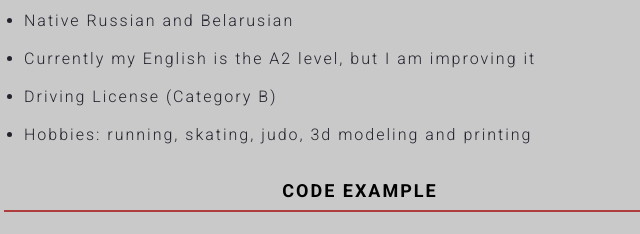
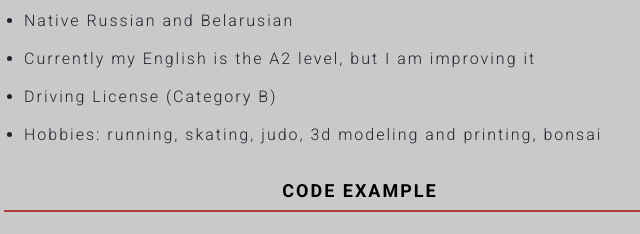
Before and after one commit to du-dim/rsschool-cv, a plain HTML site: page index.html in a window 1280 px wide. Shown: the part 1654-1888 px from the top of the page, 495-1135 px from the left. Drawn offline with nearby package versions, Linux system fonts and the light colour scheme; a script that the page names is missing; a web font is replaced by a local one.

Commit message:
feat: add bonsai

```diff
--- a/index.html
+++ b/index.html
@@ -115,7 +115,6 @@
                     </div>
                 </section>
 
-
                 <section id="education" class="education">
                     <h2 class="education_title">Education</h2>
                     <div class="education_line"></div>
@@ -178,9 +177,8 @@
                         <li>Native Russian and Belarusian</li>
                         <li>Currently my English is the A2 level, but I am improving it</li>
                         <li>Driving License (Category B)</li>
-                        <li>Hobbies: running, skating, judo, 3d modeling and printing</li>
+                        <li>Hobbies: running, skating, judo, 3d modeling and printing, bonsai</li>
                     </ul>
-
                 </section>
 
                 <section id="code" class="code">
```
